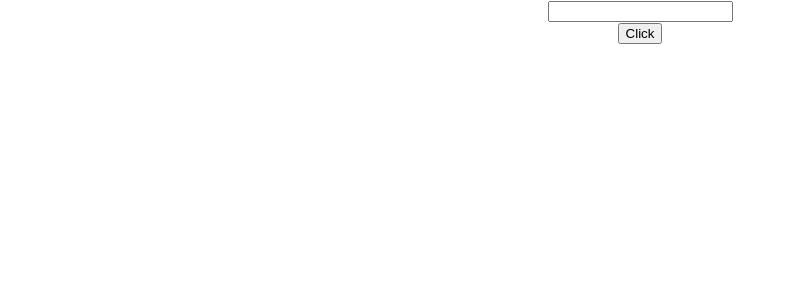
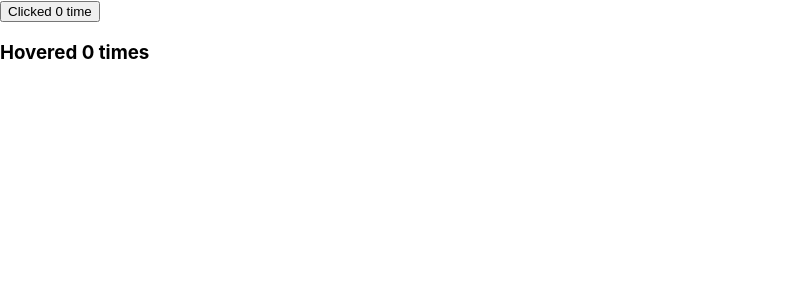
Before and after one commit to arvindbatham600/Learning_React, a React (Create React App) app: page / in a window 1280 px wide. Shown: the top 300 px of the page, without its empty margins (0-796 px from the left). Built offline with nearby package versions, Linux system fonts and the light colour scheme.

Commit message:
about HOC(higher ordered Components)

```diff
--- a/public/index.html
+++ b/public/index.html
@@ -29,6 +29,7 @@
   <body>
     <noscript>You need to enable JavaScript to run this app.</noscript>
     <div id="root"></div>
+    <div id = "portal-demo"></div>
     <!--
       This HTML file is a template.
       If you open it directly in the browser, you will see an empty page.
--- a/src/App.js
+++ b/src/App.js
@@ -1,5 +1,5 @@
-import "./App.css";
-import FocusInput from "./components/FocusInput";
+// import PortalDemo from "./components/PortalDemo";
+// import FocusInput from "./components/FocusInput";
 // import RefDemo from "./components/RefDemo";
 // import Parent from "./components/Parent";
 // import PureComp from "./components/PureComp";
@@ -13,10 +13,28 @@ import FocusInput from "./components/FocusInput";
 // import Welcome from "./components/Welcome";
 // import Message from "./components/Message";
 
+import ClickCounter from "./components/ClickCounter";
+import HoverCounter from "./components/HoverCounter";
+
+// import ErrorBoundary from "./components/ErrorBoundary";
+// import Hero from "./components/Hero";
+
 function App() {
   return (
     <div className="App">
-      <FocusInput />
+      <ClickCounter />
+      <HoverCounter />
+      {/* <ErrorBoundary>
+        <Hero name="Superman" />
+      </ErrorBoundary>
+      <ErrorBoundary>
+        <Hero name="Batman" />
+      </ErrorBoundary>
+      <ErrorBoundary>
+        <Hero name="Joker" />
+      </ErrorBoundary> */}
+      {/* <PortalDemo /> */}
+      {/* <FocusInput /> */}
       {/* <RefDemo /> */}
       {/* <Parent /> */}
       {/* <PureComp /> */}
--- /dev/null
+++ b/src/components/ClickCounter.js
@@ -0,0 +1,17 @@
+import React, { Component } from "react";
+import WithConter from "./WithConter";
+
+class ClickCounter extends Component {
+  render() {
+    const { count, incrementHandler } = this.props;
+    return (
+      <div>
+        <button onClick={incrementHandler}>
+           Clicked {count} time
+        </button>
+      </div>
+    );
+  }
+}
+
+export default WithConter(ClickCounter, 5);
--- /dev/null
+++ b/src/components/ErrorBoundary.js
@@ -0,0 +1,29 @@
+import React, { Component } from "react";
+
+class ErrorBoundary extends Component {
+  constructor(props) {
+    super(props);
+
+    this.state = {
+      hasError: false,
+    };
+  }
+
+  static getDerivedStateFromError(error) {
+    return { hasError: true };
+  }
+
+  componentDidCatch(error, info) {
+    console.log(error);
+    console.log(info);
+  }
+
+  render() {
+    if (this.state.hasError) {
+      return <h1>Something Went Wrong</h1>;
+    }
+    return this.props.children;
+  }
+}
+
+export default ErrorBoundary;
--- /dev/null
+++ b/src/components/Hero.js
@@ -0,0 +1,9 @@
+import React from "react";
+
+export default function Hero({ name }) {
+  if (name === "Joker") {
+    throw new Error("Joker is not a hero");
+  }
+
+  return <div>{name}</div>;
+}
--- /dev/null
+++ b/src/components/HoverCounter.js
@@ -0,0 +1,15 @@
+import React, { Component } from "react";
+import WithConter from "./WithConter";
+
+class HoverCounter extends Component {
+  render() {
+    const { count, incrementHandler } = this.props;
+    return (
+      <div>
+        <h3 onMouseEnter={incrementHandler}>Hovered {count} times</h3>
+      </div>
+    );
+  }
+}
+
+export default WithConter(HoverCounter, 10);
--- /dev/null
+++ b/src/components/PortalDemo.js
@@ -0,0 +1,11 @@
+import React from "react";
+import  ReactDOM  from "react-dom";
+
+function PortalDemo() {
+  return ReactDOM.createPortal(
+    <h1>Portal Demo</h1>,
+    document.getElementById("portal-demo")
+  );
+}
+
+export default PortalDemo
--- /dev/null
+++ b/src/components/WithConter.js
@@ -0,0 +1,29 @@
+import React from "react";
+
+const WithConter = (WrappedComponent, incrementValue) => {
+  class WithConter extends React.Component {
+
+    constructor(props) {
+        super(props);
+
+        this.state = {
+          count: 0,
+        };
+      }
+
+      incrementHandler = () => {
+        this.setState((prevState) => {
+          return {
+            count: prevState.count + incrementValue,
+          };
+        });
+      }
+
+    render() {
+      return <WrappedComponent count = {this.state.count} incrementHandler = {this.incrementHandler} />;
+    }
+  }
+  return WithConter;
+};
+
+export default WithConter;
```
